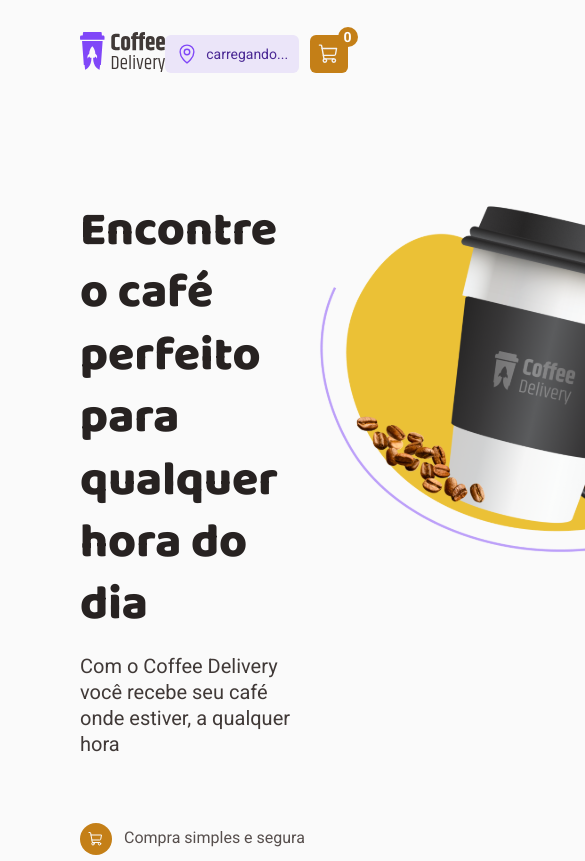
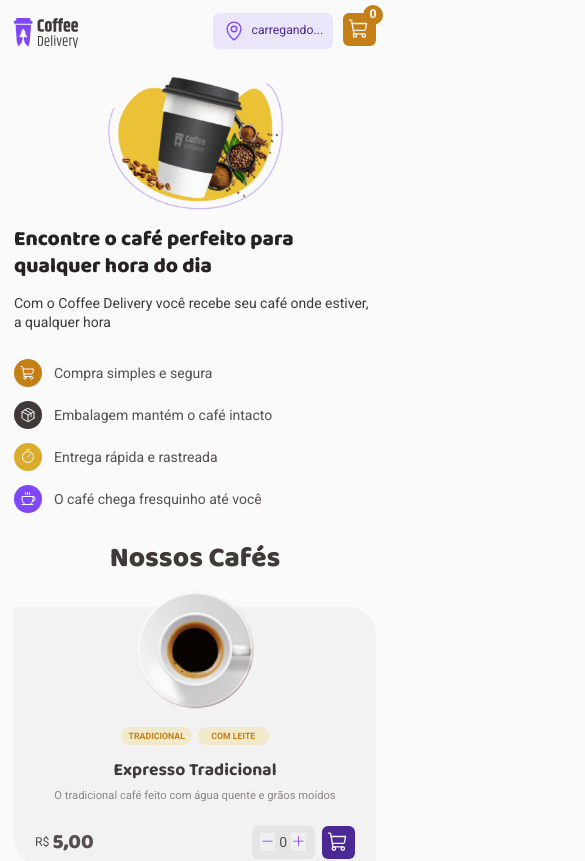
Before and after one commit to alvarobraz/reactjs_coffee_delivery, a React (Vite) app: page / in a window 390 px wide. Shown: the top 861 px of the page, 585 px wide, since content can reach past the window. Built offline with nearby package versions, Linux system fonts and the light colour scheme; no server answers.

Commit message:
implemented responsive

```diff
--- a/package.json
+++ b/package.json
@@ -7,8 +7,7 @@
     "dev": "vite",
     "build": "tsc && vite build",
     "preview": "vite preview",
-    "lint": "eslint src --ext .ts,.tsx --fix",
-    "server": "json-server -d 750 -w -p 3333 ./db.json"
+    "lint": "eslint src --ext .ts,.tsx --fix"
   },
   "dependencies": {
     "@hookform/resolvers": "^3.3.2",
--- a/src/components/App/ButtonCart/styles.ts
+++ b/src/components/App/ButtonCart/styles.ts
@@ -52,7 +52,7 @@ export const Counter = styled.div`
 
   position: relative;
   top: -8px;
-  right: 22px;
+  right: 13px;
 
   display: flex;
   justify-content: center;
--- a/src/components/Checkout/Button/styles.ts
+++ b/src/components/Checkout/Button/styles.ts
@@ -24,6 +24,10 @@ export const ContentButton = styled.button<TypeContainerProps>`
 
   gap: 0.25rem;
 
+  @media (max-width: 768px) {
+    text-align: left;
+  }
+
   svg {
     color: ${(props) => props.theme['purple-dark']};
     margin-left: ${(props) => (props.variant === 'trash' ? '0.5rem' : '1rem')};
@@ -37,6 +41,10 @@ export const ContentButton = styled.button<TypeContainerProps>`
     font-size: 0.75rem;
     line-height: 130%;
 
+    @media (max-width: 768px) {
+      font-size: 0.5rem;
+    }
+
     &:hover {
       color: ${(props) => props.theme['base-subtitle']};
     }
--- a/src/components/Header/styles.ts
+++ b/src/components/Header/styles.ts
@@ -3,13 +3,29 @@ import styled from 'styled-components'
 export const HeaderContainer = styled.header`
   display: flex;
   align-items: center;
+  flex-direction: row;
   justify-content: space-between;
   a img {
     padding: 2rem 0;
   }
   nav {
     display: flex;
-    gap: 0.7rem;
+    flex-direction: row;
+    justify-content: space-between;
+
+    position: relative;
+    right: -20px;
+  }
+
+  @media (max-width: 768px) {
+    a img {
+      position: relative;
+      top: 0.3rem;
+
+      width: 75%;
+
+      padding: 1rem 0;
+    }
   }
 `
 
@@ -27,6 +43,8 @@ export const Weather = styled.div`
   gap: 0.5rem;
 
   border-radius: 6px;
+
+  margin-right: 0.7rem;
 
   svg {
     color: ${(props) => props.theme.purple};
@@ -70,7 +88,7 @@ export const Counter = styled.div`
 
   position: relative;
   top: -8px;
-  right: 22px;
+  /* right: 22px; */
 
   display: flex;
   justify-content: center;
--- a/src/components/Home/CardCoffee/style.ts
+++ b/src/components/Home/CardCoffee/style.ts
@@ -15,6 +15,11 @@ export const ContentCoffeeCard = styled.div`
 
   padding: 0 1.5rem;
   margin-bottom: 40px;
+
+  @media (max-width: 768px) {
+    width: 100%;
+    height: 100%;
+  }
 
   img {
     position: relative;
--- a/src/components/Home/CofeeCard/style.ts
+++ b/src/components/Home/CofeeCard/style.ts
@@ -9,6 +9,10 @@ export const ContentBuy = styled.div`
   justify-content: space-between;
   align-items: center;
   text-align: center;
+
+  @media (max-width: 768px) {
+    padding-bottom: 1rem;
+  }
 `
 export const ContentPrice = styled.div`
   /* background: ${(props) => props.theme['yellow-dark']}; */
--- a/src/layouts/styles.ts
+++ b/src/layouts/styles.ts
@@ -6,4 +6,8 @@ export const LayoutContainer = styled.div`
   margin: 0rem auto;
   display: flex;
   flex-direction: column;
+
+  @media (max-width: 768px) {
+    width: calc(100% - 2rem);
+  }
 `
--- a/src/pages/Checkout/styles.ts
+++ b/src/pages/Checkout/styles.ts
@@ -10,11 +10,15 @@ export const ContentCheckout = styled.main`
   margin-top: 2.5rem;
   margin-bottom: 15rem;
 
+  @media (max-width: 768px) {
+    flex-direction: column;
+    justify-content: flex-start;
+    align-items: flex-start;
+  }
+
   > form {
     width: 40rem;
     height: auto;
-
-    /* background: ${(props) => props.theme['yellow-light']}; */
 
     h1 {
       font-family: 'Baloo 2', cursive, sans-serif;
@@ -23,6 +27,10 @@ export const ContentCheckout = styled.main`
       font-size: 1.125rem;
       line-height: 130%;
       margin-bottom: 0.9375rem;
+    }
+
+    @media (max-width: 768px) {
+      width: 100%;
     }
   }
 
@@ -37,6 +45,11 @@ export const ContentCheckout = styled.main`
       font-size: 1.125rem;
       line-height: 130%;
       margin-bottom: 0.9375rem;
+
+      @media (max-width: 768px) {
+        padding-top: 1rem;
+        text-align: left;
+      }
     }
   }
 `
@@ -57,12 +70,20 @@ export const CompleteYourOrder = styled.div`
 
   margin-bottom: 12px;
 
+  @media (max-width: 768px) {
+    padding: 1.5rem;
+  }
+
   > div {
     width: 100%;
     height: 2.625rem;
 
     margin-bottom: 1rem;
     gap: 12px;
+
+    @media (max-width: 768px) {
+      gap: 6px;
+    }
   }
 
   > span {
@@ -75,6 +96,9 @@ export const CompleteYourOrder = styled.div`
     position: relative;
 
     top: -0.5rem;
+    @media (max-width: 768px) {
+      font-size: 0.7rem;
+    }
   }
 `
 export type TypeVariant = 'map' | 'dollar' | 'buttons'
@@ -114,6 +138,10 @@ export const Box = styled.div<TypeContainerProps>`
     font-weight: 400;
     font-size: 0.875rem;
     line-height: 130%;
+
+    @media (max-width: 768px) {
+      font-size: 0.8rem;
+    }
   }
 
   margin-bottom: 2rem;
@@ -135,6 +163,10 @@ export const BaseInput = styled.div<TypeInput>`
       : props.type === 'two'
       ? '100%'
       : '3.75rem'};
+  @media (max-width: 768px) {
+    width: 100%;
+  }
+
   input {
     background: ${(props) => props.theme['base-input']};
     height: 2.625rem;
@@ -158,6 +190,10 @@ export const BaseInput = styled.div<TypeInput>`
     }
     &::placeholder {
       color: ${(props) => props.theme['base-label']};
+    }
+
+    @media (max-width: 768px) {
+      width: 100%;
     }
   }
 
@@ -195,12 +231,20 @@ export const FormOfPayment = styled.section`
   flex-direction: column;
   justify-content: flex-start;
 
+  @media (max-width: 768px) {
+    padding: 1.5rem;
+  }
+
   > div {
     width: 100%;
     height: 2.625rem;
 
     margin-bottom: 2rem;
     gap: 12px;
+
+    @media (max-width: 768px) {
+      gap: 6px;
+    }
   }
 `
 
@@ -220,6 +264,11 @@ export const ConfirmOrder = styled.div`
 
   margin-bottom: 12px;
 
+  @media (max-width: 768px) {
+    width: 89%;
+    padding: 1rem;
+  }
+
   > section + section {
     padding: 1.5rem 0.25rem 1.5rem 0.25rem;
   }
@@ -229,6 +278,11 @@ export const ConfirmOrder = styled.div`
     height: auto;
 
     padding: 1.5rem 0;
+
+    @media (max-width: 768px) {
+      width: 100%;
+      /* padding: 1.5rem; */
+    }
 
     > div {
       display: flex;
@@ -281,8 +335,6 @@ export const ButtonConfirm = styled.button`
   justify-content: center;
   align-items: center;
 
-  /* margin-top: 3rem; */
-
   font-family: 'Roboto', cursive, sans-serif;
   color: ${(props) => props.theme.white};
   font-weight: 800;
@@ -290,6 +342,10 @@ export const ButtonConfirm = styled.button`
   line-height: 160%;
 
   transition: 0.5s;
+
+  @media (max-width: 768px) {
+    margin-bottom: 1rem;
+  }
 
   &:hover {
     background: ${(props) => props.theme['yellow-dark']};
@@ -327,6 +383,10 @@ export const Erros = styled.caption<TypeErrorProps>`
     line-height: 130%;
 
     position: relative;
+
+    @media (max-width: 768px) {
+      font-size: 0.7rem;
+    }
   }
 
   /* top: -0.5rem; */
--- a/src/pages/ConfirmOrder/styles.ts
+++ b/src/pages/ConfirmOrder/styles.ts
@@ -10,6 +10,10 @@ export const ContentConfirmOrder = styled.header`
   margin-top: 2.5rem;
   margin-bottom: 15rem;
 
+  @media (max-width: 768px) {
+    font-size: 5rem;
+  }
+
   h1 {
     color: ${(props) => props.theme['yellow-dark']};
 
@@ -19,6 +23,9 @@ export const ContentConfirmOrder = styled.header`
     font-weight: 800;
     font-size: 2rem;
     line-height: 130%;
+    @media (max-width: 768px) {
+      font-size: 1.2rem;
+    }
   }
 
   h2 {
@@ -30,6 +37,10 @@ export const ContentConfirmOrder = styled.header`
     font-weight: 400;
     font-size: 1.25rem;
     line-height: 130%;
+
+    @media (max-width: 768px) {
+      font-size: 1rem;
+    }
   }
 `
 
@@ -41,6 +52,11 @@ export const PaymentMethod = styled.main`
   align-items: flex-start;
 
   margin-top: 2.5rem;
+
+  @media (max-width: 768px) {
+    margin-top: 1rem;
+    flex-direction: column-reverse;
+  }
 
   > div {
     width: 32.875rem;
@@ -54,6 +70,10 @@ export const PaymentMethod = styled.main`
     padding: 1px;
 
     border-radius: 6px 36px;
+
+    @media (max-width: 768px) {
+      width: 100%;
+    }
 
     > div {
       background: ${(props) => props.theme['base-background']};
@@ -69,6 +89,10 @@ export const PaymentMethod = styled.main`
       padding: 2.5rem;
 
       border-radius: 6px 36px;
+
+      @media (max-width: 768px) {
+        width: 100%;
+      }
     }
   }
 
@@ -85,6 +109,10 @@ export const PaymentMethod = styled.main`
     img {
       width: 30.75rem;
       height: 16.875rem;
+
+      @media (max-width: 768px) {
+        width: 80%;
+      }
     }
   }
 `
--- a/src/pages/Home/styles.ts
+++ b/src/pages/Home/styles.ts
@@ -10,6 +10,13 @@ export const ContentIntro = styled.div`
 
   margin-top: 5.75rem;
 
+  @media (max-width: 768px) {
+    margin-top: 1rem;
+    flex-direction: column-reverse;
+    justify-content: center;
+    align-items: flex-start;
+  }
+
   > div {
     width: 36.75rem;
     display: flex;
@@ -21,6 +28,7 @@ export const ContentIntro = styled.div`
       font-weight: 800;
       font-size: 3rem;
       line-height: 130%;
+      text-align: left;
     }
 
     h2 {
@@ -33,11 +41,34 @@ export const ContentIntro = styled.div`
       line-height: 130%;
 
       padding-top: 1rem;
+      text-align: left;
+    }
+
+    @media (max-width: 768px) {
+      width: 100%;
+
+      h1 {
+        padding-top: 1rem;
+        font-size: 1.5rem;
+      }
+
+      h2 {
+        font-size: 1rem;
+      }
     }
   }
 
   > div:nth-child(2) {
     width: 29.75rem;
+
+    @media (max-width: 768px) {
+      width: 100%;
+
+      img {
+        margin: 0 auto;
+        width: 50%;
+      }
+    }
   }
 `
 export const InfoWrap = styled.section`
@@ -50,6 +81,12 @@ export const InfoWrap = styled.section`
   padding-top: 4.125rem;
   padding-bottom: 6.75rem;
   gap: 1.25rem;
+
+  @media (max-width: 768px) {
+    padding-top: 2rem;
+    padding-bottom: 0rem;
+    gap: 1rem;
+  }
 `
 export const CoffeeList = styled.main`
   width: 100%;
@@ -60,6 +97,11 @@ export const CoffeeList = styled.main`
   justify-content: flex-start;
   align-items: center;
   gap: 2rem;
+
+  @media (max-width: 768px) {
+    justify-content: center;
+    align-items: center;
+  }
 `
 export const H3 = styled.h3`
   width: 100%;
@@ -78,4 +120,11 @@ export const H3 = styled.h3`
 
   padding-top: 3rem;
   padding-bottom: 2.125rem;
+
+  @media (max-width: 768px) {
+    justify-content: center;
+    align-items: center;
+
+    padding-top: 2rem;
+  }
 `
--- a/src/styles/global.ts
+++ b/src/styles/global.ts
@@ -17,4 +17,10 @@ export const GlobalStyle = createGlobalStyle`
     font-weight: 400;
     font-size: 1rem;
   }
+
+  @media (max-width: 768px) {
+  html {
+    font-size: 87.5%;
+  }
+}
 `
```
